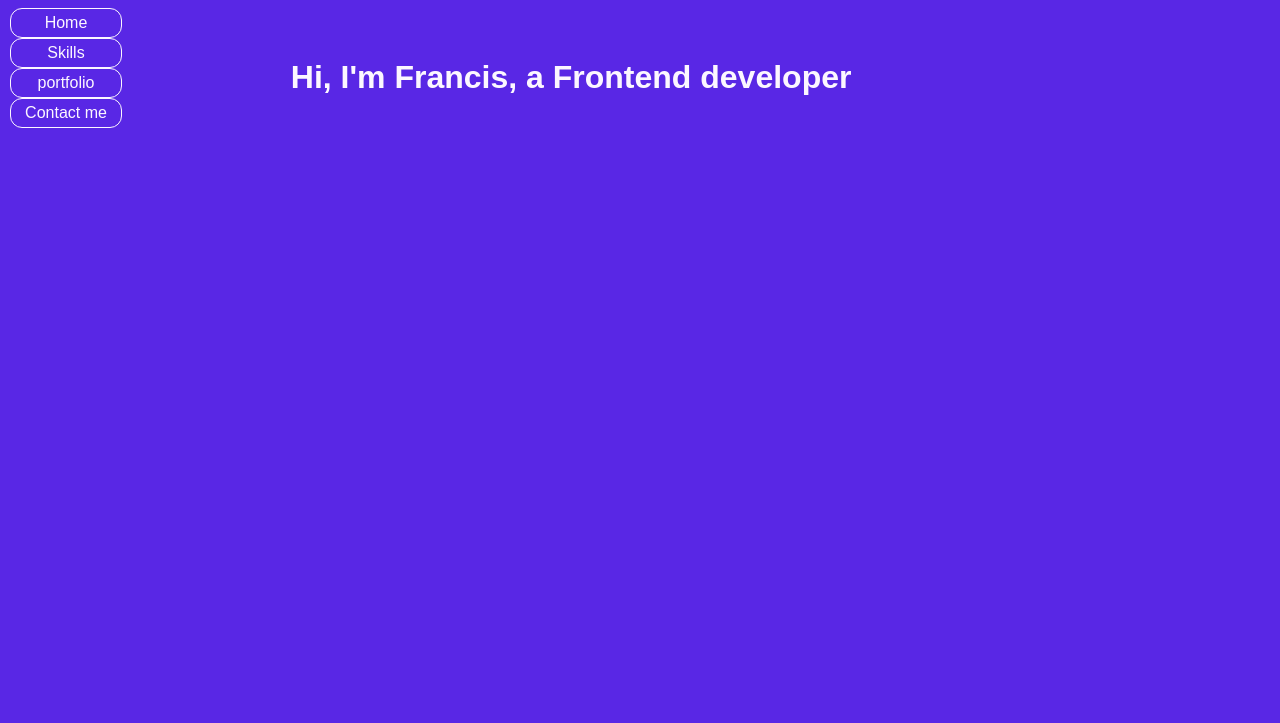
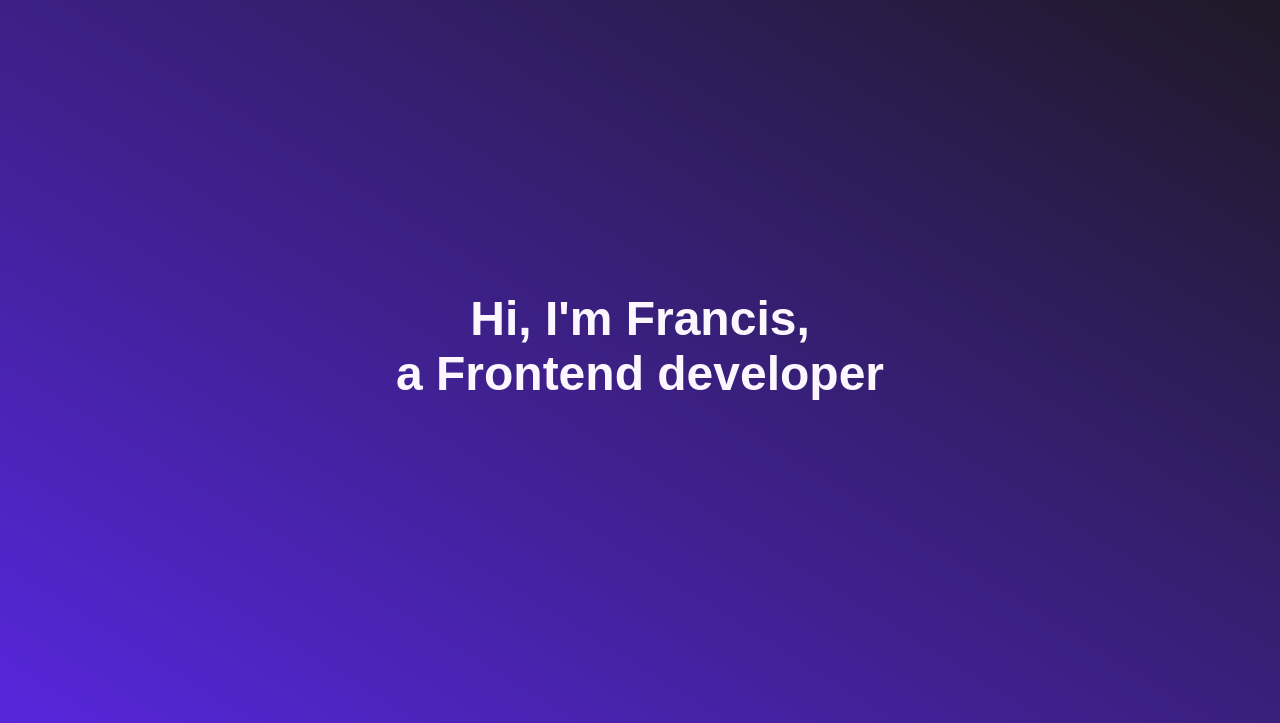
Before and after one commit to Edema-wxd/portfolio-site, a plain HTML site: page index.html in a window 1280 px wide. Shown: the top 723 px of the page. Drawn offline with Linux system fonts and the light colour scheme.

Commit message:
fixed the auto focus error

```diff
--- a/index.html
+++ b/index.html
@@ -15,6 +15,7 @@
 </head>
 
 <body class="grid-container">
+    <!--
     <nav class="menu">
         <a class="btn" href="#home" style="border-style: solid; border-width: 1px">Home</a>
         <br />
@@ -29,9 +30,10 @@
 
         <br />
     </nav>
+    -->
     <main class="content">
         <div class="page one" id="home">
-            <h1>Hi, I'm Francis, a Frontend developer</h1>
+            <h1 class="headertxt">Hi, I'm Francis,<br>a Frontend developer</h1>
         </div>
 
         <div class="page two" id="skills">
@@ -61,7 +63,7 @@
                 <br />
                 <label for="textarea">Message</label>
                 <br />
-                <textarea id="mess-text" name="textarea" rows="3" cols="25" placeholder="Send me a Message" autofocus
+                <textarea id="mess-text" name="textarea" rows="3" cols="25" placeholder="Send me a Message"
                     wrap="hard"></textarea><br /><br />
             </form>
             <footer class="foot">designed by Francis &copy; 2022</footer>
--- a/styles.css
+++ b/styles.css
@@ -1,7 +1,19 @@
+:root {
+    --back-color: #5927e5;
+    --black: #1f1926;
+    --white: #fcf7ff;
+
+}
+
+
 body {
     font-family: sans-serif;
     /*'Jost*/
-    background-color: #5927e5;
+    background-image: linear-gradient(to bottom left, var(--black), var(--back-color));
+    height: max-content;
+    background-repeat: no-repeat;
+    background-attachment: fixed;
+    margin: 10px;
 }
 
 footer {
@@ -12,7 +24,7 @@ footer {
 
 
 label {
-    color: rgb(255, 255, 255);
+    color: var(--white);
     margin: 0 auto;
     font-size: large;
 }
@@ -31,7 +43,7 @@ textarea {
 
 
 
-
+/*
 .grid-container {
     display: grid;
     grid-template-columns: 0.4fr 1.6fr;
@@ -50,14 +62,16 @@ textarea {
     position: fixed;
     display: inline;
     left: 10px;
-    background-color: #5927e5;
     height: 100%;
 }
-
+*/
+main{
+    height: 100%;
+}
 .content {
     display: grid;
     grid-template-columns: 1fr;
-    grid-template-rows:  90% 90% 90% 90%;
+    grid-template-rows:  100% 100% 100% 100%;
     gap: 0px 0px;
     grid-template-areas:
         "one"
@@ -69,6 +83,10 @@ textarea {
 
 .one {
     grid-area: one;
+    text-align: center;
+    display: flex;
+    justify-content: center;
+    align-items: center;
 }
 
 .two {
@@ -84,25 +102,21 @@ textarea {
 }
 
 
-
-
-
-
 .page {
     font-weight: 600;
-    color: #fcf7ff;
+    color: var(--white);
     height: 100%;
     padding: 20px;
     margin: 10px;
 }
 
 .btn {
-    color: #fcf7ff;
+    color: var(--white);
     width: 100px;
-    background-color: #5927e5;
+    background-color: var(--back-color);
     display: inline-block;
     border-radius: 12px;
-    border-color: #fcf7ff;
+    border-color: var(--white);
     border: none;
     padding: 5px;
     text-decoration: none;
@@ -111,9 +125,15 @@ textarea {
 }
 
 .btn:hover {
-    background: #fcf7ff;
+    background: var(--white);
     text-decoration: none;
-    color: #1f1926;
+    color: var(--black);
+}
+
+.headertxt{
+    display: inline-block;
+    margin-bottom: 200px;
+    font-size: xxx-large;
 }
 
 #skills {
```
